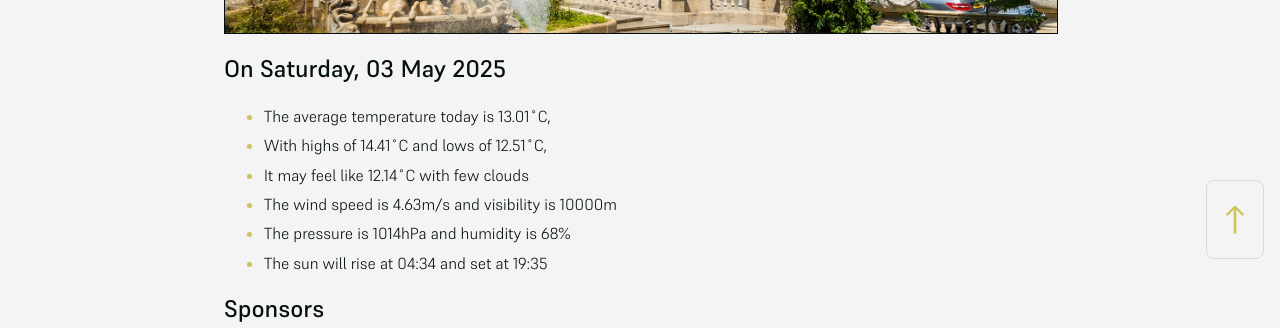
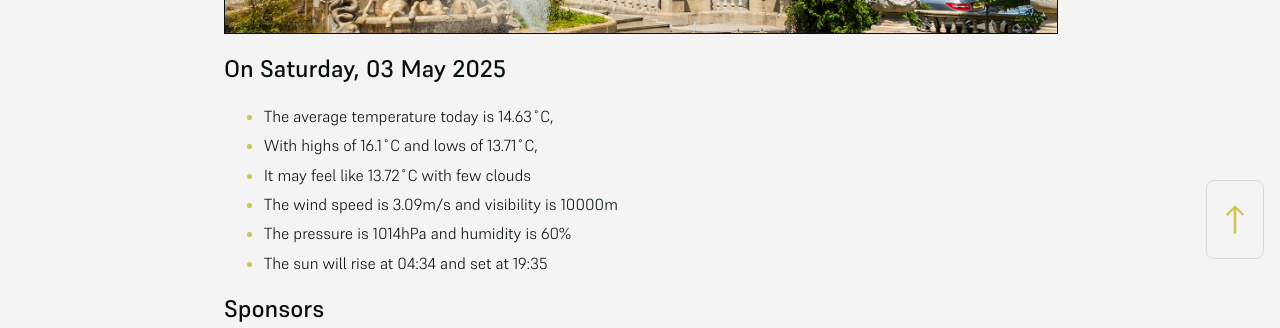
Before and after one commit to mat-0/cheltenham-open-data, a Jekyll site: the page built from index.md, in a window 1280 px wide. Shown: the part 625-953 px from the top of the page. Built offline with Jekyll 4.4.1, drawn with Linux system fonts in a browser that asks for light colours.

Commit message:
Updated 2025-05-03 09:57:43

```diff
--- a/index.md
+++ b/index.md
@@ -10,11 +10,11 @@ seo: Menu
 <!-- weather_marker starts -->
 ## On Saturday, 03 May 2025
 
-- The average temperature today is 13.01˚C,
-- With highs of 14.41˚C and lows of 12.51˚C,
-- It may feel like 12.14˚C with few clouds
-- The wind speed is 4.63m/s and visibility is 10000m
-- The pressure is 1014hPa and humidity is 68%
+- The average temperature today is 14.63˚C,
+- With highs of 16.1˚C and lows of 13.71˚C,
+- It may feel like 13.72˚C with few clouds
+- The wind speed is 3.09m/s and visibility is 10000m
+- The pressure is 1014hPa and humidity is 60%
 - The sun will rise at 04:34 and set at 19:35
 
 <!-- weather_marker ends -->
```
Also changed, not shown: _data/flood.json (+5 -69 lines), _pages/fix-my-street.md (+3 -3 lines), _pages/news.md (+10 -10 lines).
